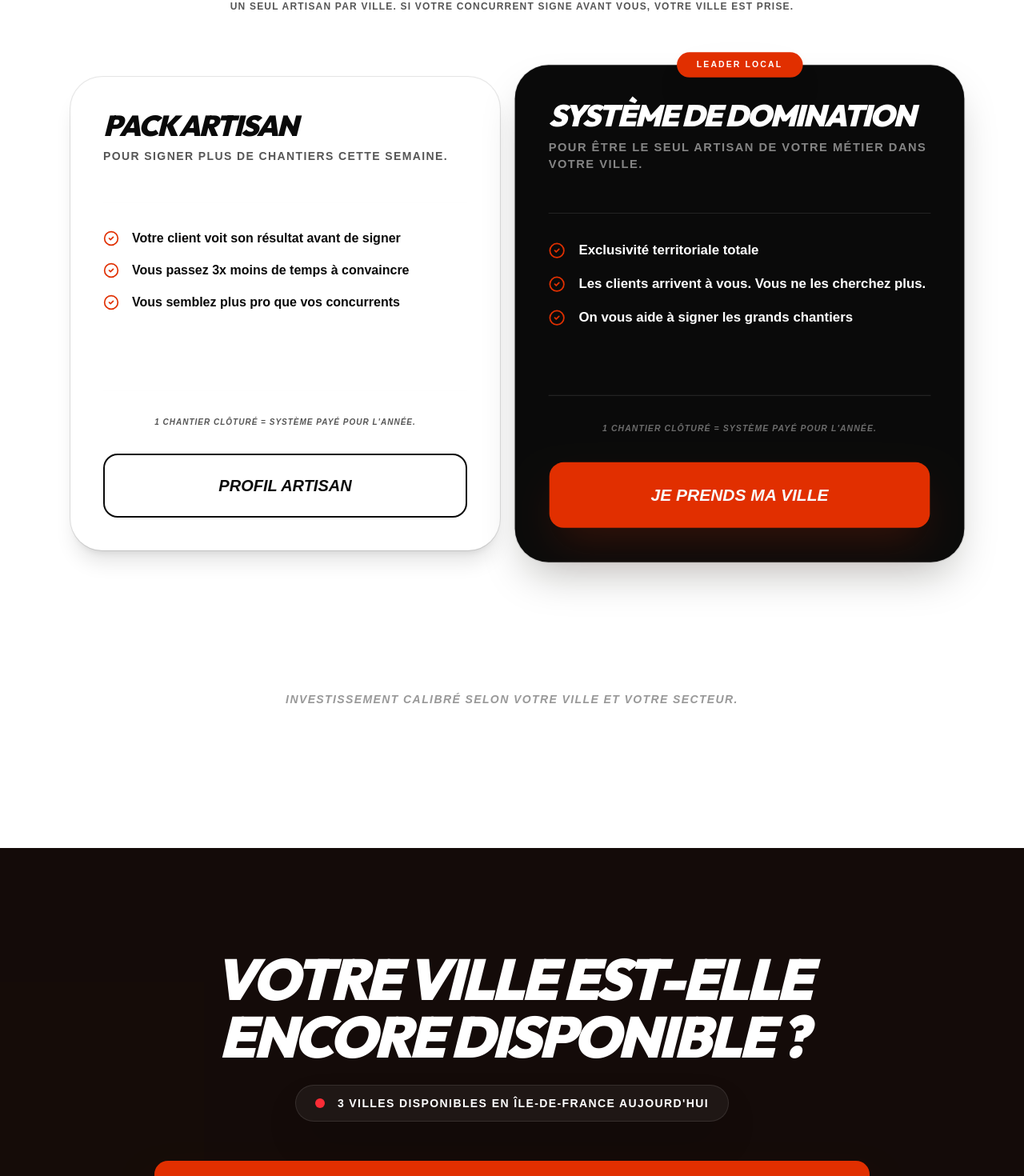
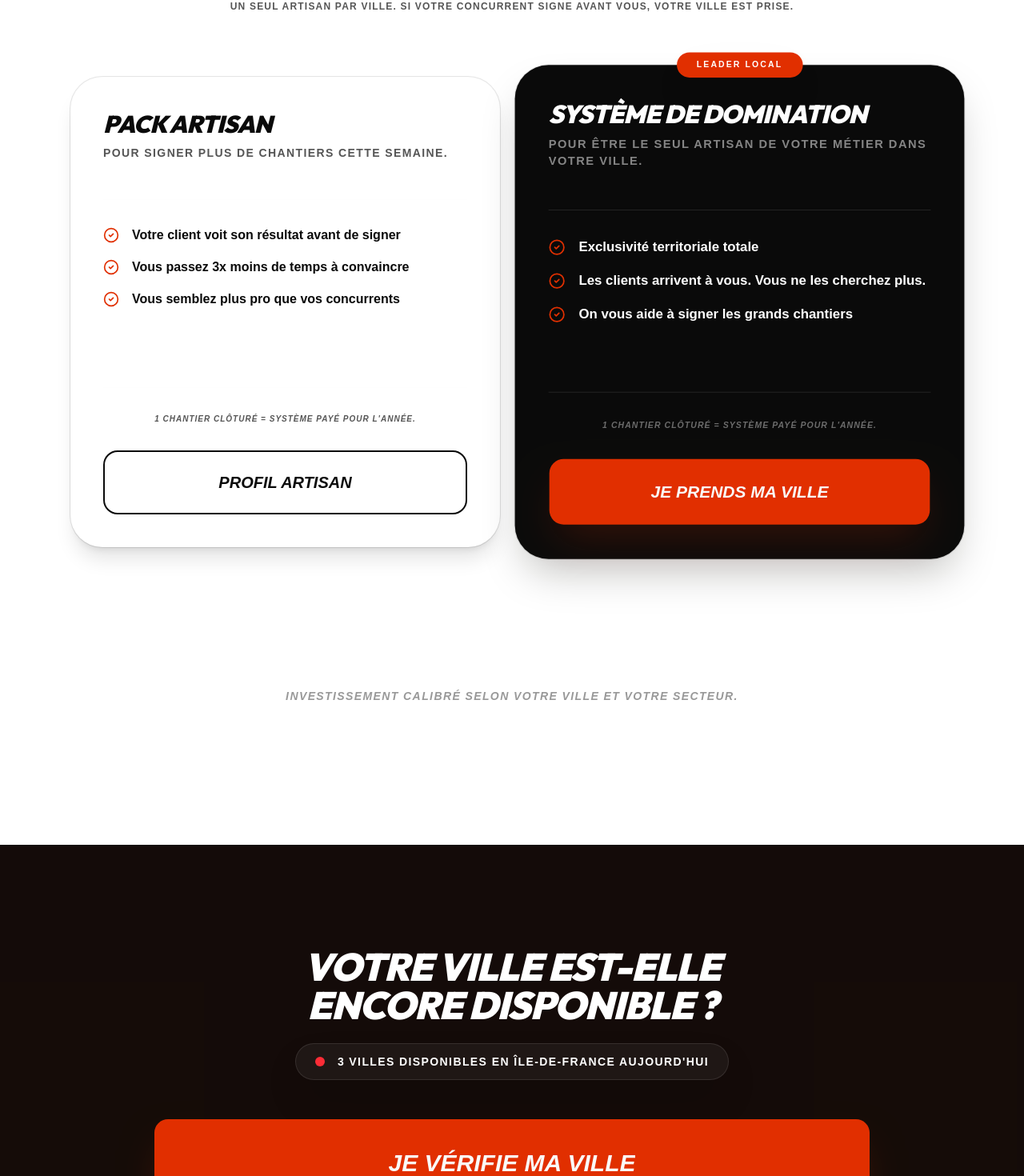
Before and after one commit to diagnostichabitat/KONTRAKD, a React (Vite) app: page / in a window 1280 px wide. Shown: the part 6140-7610 px from the top of the page at 80% size. Built offline with nearby package versions, Linux system fonts and the light colour scheme.

Commit message:
feat: Adjust hero section padding and heading size
Increase top padding on the hero section for better spacing.
Reduce font size of the "SYSTÈME DE DOMINATION" heading for improved readability on smaller screens.

```diff
--- a/src/App.tsx
+++ b/src/App.tsx
@@ -50,7 +50,7 @@ export default function App() {
       </nav>
 
       {/* Hero Section */}
-      <section id="demo" className="relative pt-12 md:pt-32 pb-8 md:pb-20 px-6 overflow-hidden glow-mesh">
+      <section id="demo" className="relative pt-28 md:pt-32 pb-8 md:pb-20 px-6 overflow-hidden glow-mesh">
         <div className="max-w-7xl mx-auto flex flex-col lg:flex-row items-center gap-8 md:gap-16 text-center md:text-left">
           <motion.div
             initial={{ opacity: 0, x: -30 }}
@@ -492,7 +492,7 @@ export default function App() {
               <div className="absolute top-0 left-1/2 -translate-x-1/2 -translate-y-1/2 bg-accent text-white px-6 py-2 rounded-full text-[10px] font-black uppercase tracking-[0.2em] shadow-2xl z-30 whitespace-nowrap">Leader Local</div>
 
               <div className="space-y-2 text-center md:text-left">
-                <h4 className="text-4xl font-display font-black uppercase tracking-tighter italic">SYSTÈME DE DOMINATION</h4>
+                <h4 className="text-2xl md:text-3xl font-display font-black uppercase tracking-tight italic">SYSTÈME DE DOMINATION</h4>
                 <p className="text-sm text-white/50 font-bold uppercase tracking-widest">Pour être le seul artisan de votre métier dans votre ville.</p>
               </div>
 
@@ -515,7 +515,7 @@ export default function App() {
             {/* Croissance (Entry) */}
             <Card className="flex-1 p-10 space-y-8 border border-muted/20 shadow-xl bg-white text-ink rounded-[40px] flex flex-col md:order-1 overflow-visible">
               <div className="space-y-2 text-center md:text-left">
-                <h4 className="text-4xl font-display font-black uppercase tracking-tighter italic">PACK ARTISAN</h4>
+                <h4 className="text-2xl md:text-3xl font-display font-black uppercase tracking-tight italic">PACK ARTISAN</h4>
                 <p className="text-sm text-muted-foreground font-bold uppercase tracking-widest">Pour signer plus de chantiers cette semaine.</p>
               </div>
 
@@ -549,7 +549,7 @@ export default function App() {
         <div className="absolute inset-0 bg-accent/5 pointer-events-none" />
         <div className="max-w-4xl mx-auto relative z-10 text-center space-y-12">
           <div className="space-y-6">
-            <h2 className="text-4xl md:text-7xl font-display font-black uppercase tracking-tighter italic">Votre ville est-elle <br /> encore disponible ?</h2>
+            <h2 className="text-2xl md:text-5xl font-display font-black uppercase tracking-tight italic text-balance">Votre ville est-elle encore disponible ?</h2>
 
             <div className="flex flex-col items-center gap-4">
               <div className="bg-white/5 border border-white/10 px-6 py-3 rounded-full flex items-center gap-4 shadow-2xl">
```
